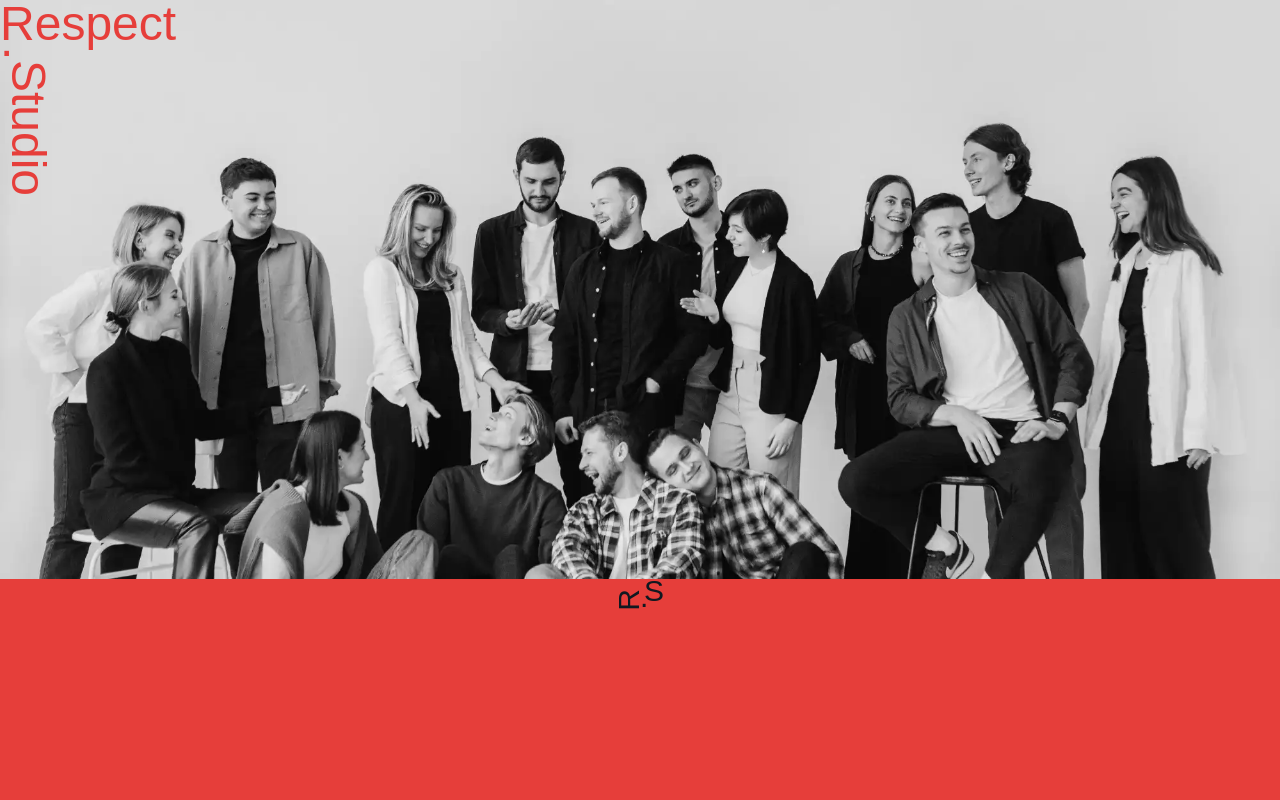
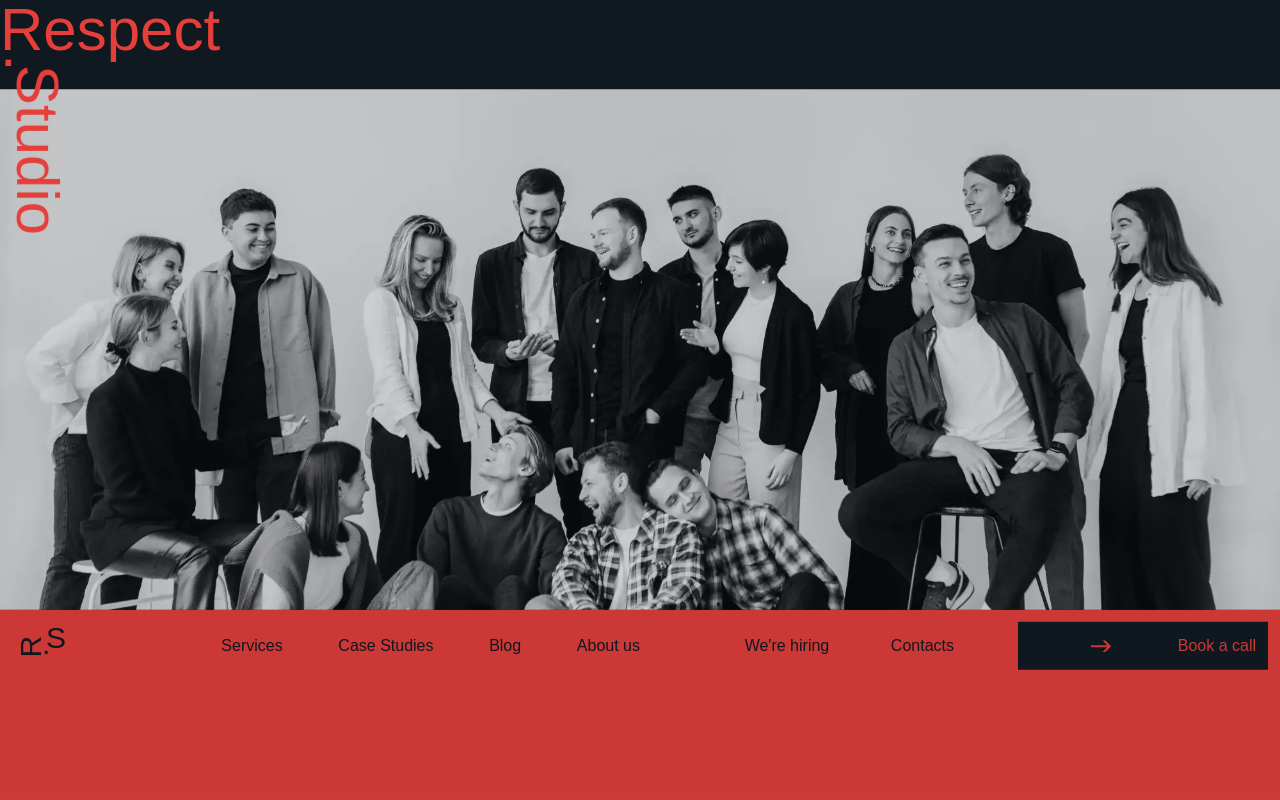
Before and after one commit to shpp-isahnovskii/gsap-respect, a Vue app: page / in a window 1280 px wide. Shown: the top 800 px of the page. Built offline with nearby package versions, Linux system fonts and the light colour scheme; a web font is replaced by a local one.

Commit message:
have worked on timings, code refactoring, nav bar was added

```diff
--- a/src/App.vue
+++ b/src/App.vue
@@ -1,15 +1,11 @@
 <script setup>
 import PagePreloader from './components/PagePreloader.vue';
-import PageLayout from './components/PageLayout.vue';
-import { gsap } from 'gsap';
-import { ref } from 'vue';
+import LayoutPage from './components/LayoutPage.vue';
+import { usePageReady } from '@/composables/useWindowLoad';
 
-const tl = gsap.timeline();
-
-const isPreLoadFinished = ref(false);
+const { currentProgress, isReady } = usePageReady();
 </script>
 
 <template>
-  <PagePreloader @is-loaded="isPreLoadFinished = true" />
-  <PageLayout :play-gsap="isPreLoadFinished" />
+  <component :is="isReady ? LayoutPage : PagePreloader" />
 </template>
--- a/src/components/PageLayout.vue
+++ b/src/components/LayoutPage.vue
@@ -1,10 +1,5 @@
 <script setup>
 import HeaderSection from './sections/header/HeaderSection.vue';
-
-const props = defineProps({
-  playGsap: false,
-});
-
 </script>
 
 <template>
--- a/src/components/PagePreloader.vue
+++ b/src/components/PagePreloader.vue
@@ -1,10 +1,10 @@
 <script setup>
 import { usePageReady } from '@/composables/useWindowLoad';
-const { currentProgress, isReady } = usePageReady();
+const { currentProgress } = usePageReady();
 </script>
 
 <template>
-  <div class="absolute z-10 h-dvh w-dvw bg-black" :class="{ hidden: isReady }">
+  <div class="absolute z-10 h-dvh w-dvw bg-black">
     <span class="text-[10rem] text-primary absolute bottom-0 right-[20px]">{{
       currentProgress
     }}</span>
--- a/src/components/sections/header/CompanyLogo.vue
+++ b/src/components/sections/header/CompanyLogo.vue
@@ -2,36 +2,32 @@
 import { gsap } from 'gsap';
 import { onMounted, watch } from 'vue';
 import SplitType from 'split-type';
-import { usePageReady } from '@/composables/useWindowLoad';
 
 let firstWord;
 let secondWord;
 
-const createSplitType = (tag) => {
+const splitType = (tag) => {
   return new SplitType(tag, { types: 'chars' }).chars.toSpliced(0, 1);
 };
 
-const tl = gsap.timeline({
-  defaults: {
-    duration: 0.1,
-    stagger: 0.1,
-    opacity: 0,
-  },
-});
-
-const { isReady } = usePageReady();
+const tl = gsap.timeline({ defaults: { opacity: 0, stagger: 0.1, duration: 0.1 } });
 
 onMounted(() => {
-  firstWord = createSplitType('.title-respect');
-  secondWord = createSplitType('.title-studio');
-  tl.delay(1).from(firstWord, {}).from(secondWord, {}, '<');
+  firstWord = splitType('.title-respect');
+  secondWord = splitType('.title-studio');
+
+  tl.add('start')
+    .from(firstWord, {}, 'start')
+    .from(secondWord, {}, 'start')
+    .delay(1)
+    .play();
 });
 </script>
 
 <template>
-  <div class="relative [&>*]:absolute flex flex-col text-5xl text-primary z-10">
+  <div class="relative [&>*]:absolute flex flex-col text-6xl text-primary z-10">
     <div class="title-respect">Respect</div>
-    <div class="top-4">.</div>
-    <div class="title-studio rotate-90 w-fit -left-10 top-[6.5rem]">Studio</div>
+    <div class="title-dot top-4">.</div>
+    <div class="title-studio rotate-90 w-fit -left-12 top-[7.5rem]">Studio</div>
   </div>
 </template>
--- a/src/components/sections/header/CompanyLogoMini.vue
+++ b/src/components/sections/header/CompanyLogoMini.vue
@@ -1,9 +1,7 @@
 <template>
-  <div class="left-2 top-1">
-    <div class="relative [&>*]:absolute w-11 h-11 text-3xl">
-      <div class="-rotate-90 top-[3px]">R</div>
-      <div class="left-[22px]">.</div>
-      <div class="left-[26px] -top-[6px]">S</div>
-    </div>
+  <div class="relative [&>*]:absolute left-2 top-1 w-11 h-11 text-3xl">
+    <div class="-rotate-90 top-[3px]">R</div>
+    <div class="left-[22px]">.</div>
+    <div class="left-[26px] -top-[6px]">S</div>
   </div>
 </template>
--- a/src/components/sections/header/HeaderSection.vue
+++ b/src/components/sections/header/HeaderSection.vue
@@ -2,32 +2,44 @@
 import { onMounted, watch } from 'vue';
 import CompanyLogo from './CompanyLogo.vue';
 import CompanyLogoMini from './CompanyLogoMini.vue';
-import { usePageReady } from '@/composables/useWindowLoad';
 import { gsap } from 'gsap';
 import heroOneImage from '@/assets/images/heroOneImage.webp';
 
 let tl = gsap.timeline({ defaults: { delay: 2 } });
 
-const { isReady } = usePageReady();
-
 onMounted(() => {
-  watch(isReady, () => {
-    tl.add('start')
-      .to('.overlay', { y: '-100%', duration: 1.5 }, 'start')
-      .from('.hero', { y: '+20%', opacity: 0, duration: 1.5 }, 'start');
-  });
+  tl.add('start')
+    .to('.overlay', { y: '-100%', duration: 1.5 }, 'start')
+    .from('.hero', { y: '+20%', opacity: 0, duration: 1.5 }, 'start');
 });
 </script>
 
 <template>
   <header class="relative">
-    <CompanyLogo v-if="isReady" />
+    <CompanyLogo />
     <div class="fixed w-full h-full overlay bg-black z-[9]" />
     <div class="hero">
       <img :src="heroOneImage" alt="hero image, slide one" />
-      <nav class="relative flex justify-center bg-primary h-screen">
-        <CompanyLogoMini />
-      </nav>
+      <div class="bg-primary h-screen">
+        <nav class="relative grid grid-cols-12 justify-stretch p-3">
+          <CompanyLogoMini class="absolute col-start-1 col-end-3" />
+          <ul class="flex justify-between col-start-3 col-end-7 mt-3">
+            <li><a href="#">Services</a></li>
+            <li><a href="#">Case Studies</a></li>
+            <li><a href="#">Blog</a></li>
+            <li><a href="#">About us</a></li>
+          </ul>
+          <ul class="flex justify-between col-start-8 col-end-10 mt-3">
+            <li><a href="#">We're hiring</a></li>
+            <li><a href="#">Contacts</a></li>
+          </ul>
+          <button
+            class="flex col-span-3 w-[250px] ml-auto h-12 bg-black text-primary justify-end pr-3 items-center before:content-[url('./assets/images/icons/arrowRightIcon.svg')] before:flex before:w-6 before:h-5 before:mr-16"
+          >
+            Book a call
+          </button>
+        </nav>
+      </div>
     </div>
   </header>
 </template>
--- a/tailwind.config.js
+++ b/tailwind.config.js
@@ -1,14 +1,11 @@
 module.exports = {
-  content: [
-    './public/**/*.html',
-    './src/**/*.{js,jsx,ts,tsx,vue}',
-  ],
+  content: ['./public/**/*.html', './src/**/*.{js,jsx,ts,tsx,vue}'],
   theme: {
     extend: {
       colors: {
-      primary: '#E63E3A',
-      black: '#101820',
-    },
+        primary: '#E63E3A',
+        black: '#101820',
+      },
       fontFamily: {
         suisseIntl: ['SuisseIntl', 'sans-serif'],
       },
```
Also changed, not shown: src/assets/images/icons/arrowRightIcon.svg.
